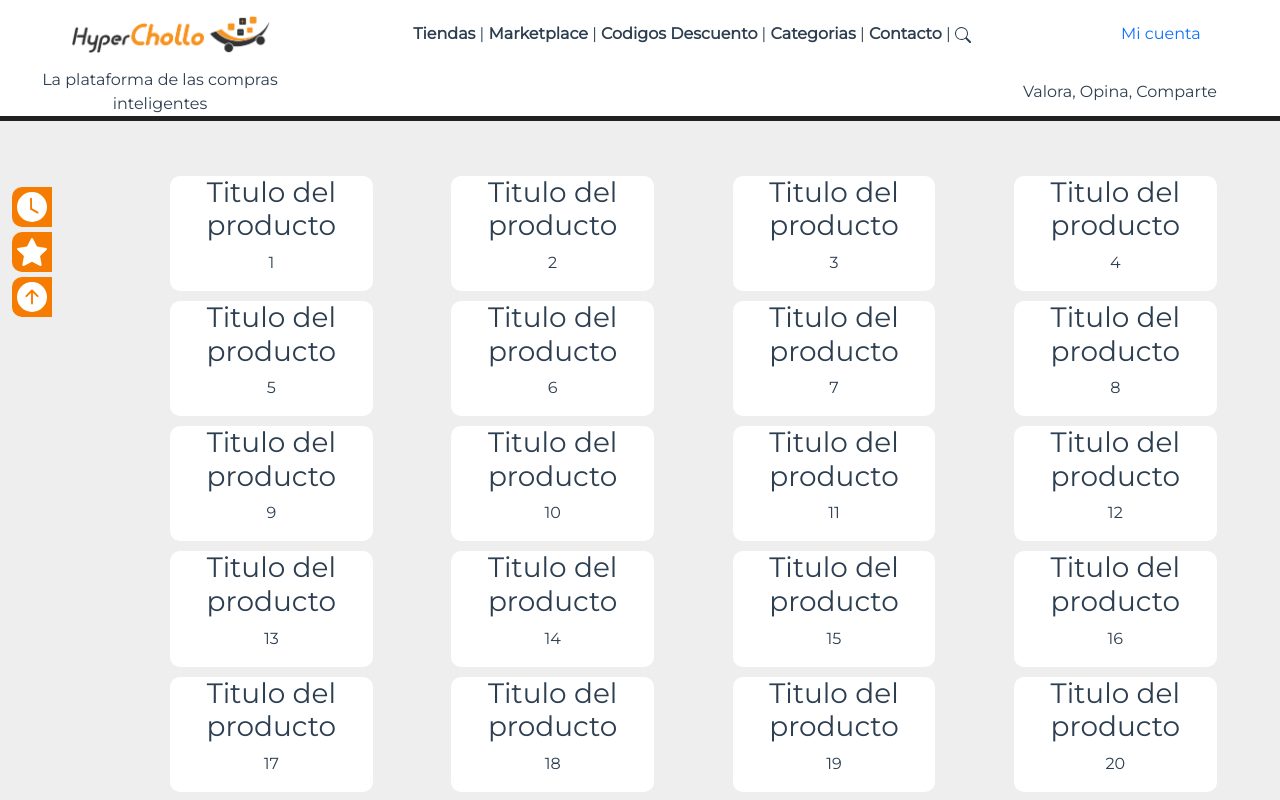
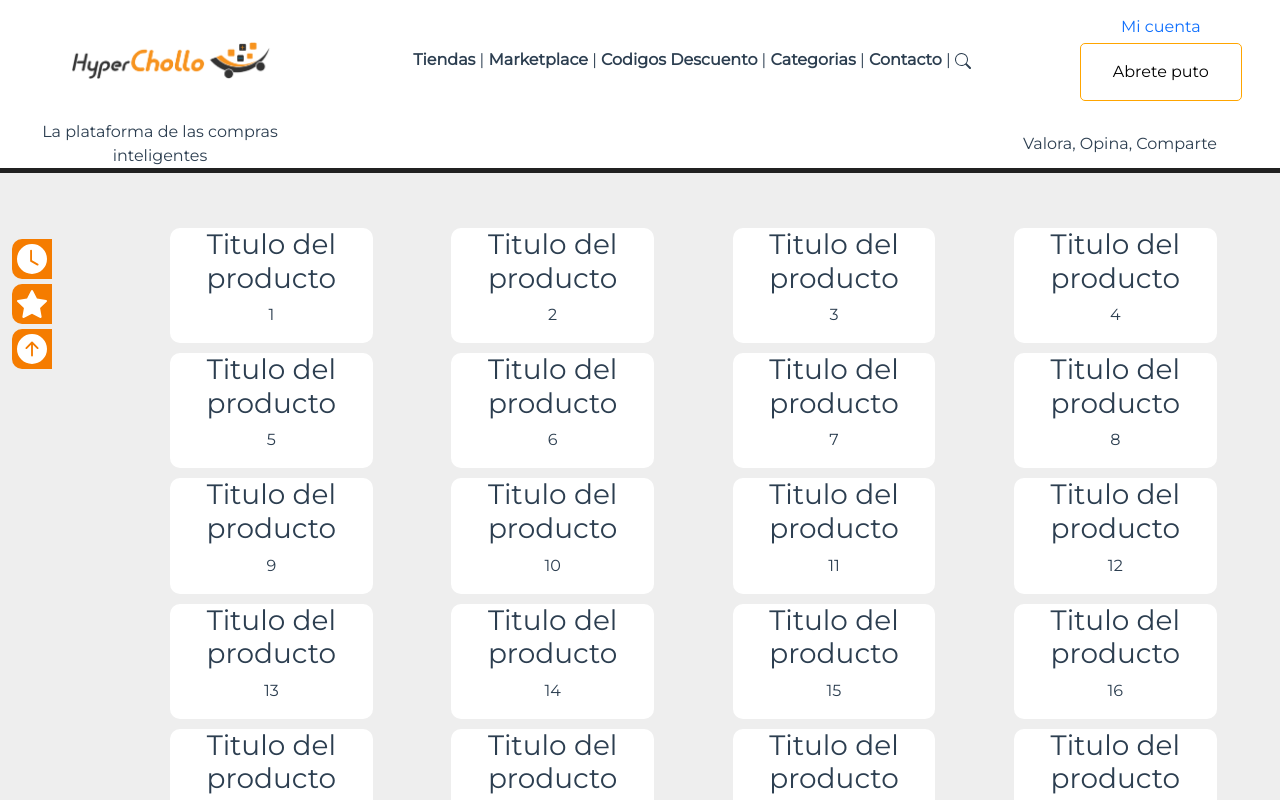
Before and after one commit to lolop93/miapp, a Vue app: page / in a window 1280 px wide. Shown: the top 800 px of the page. Built offline with nearby package versions, Linux system fonts and the light colour scheme.

Commit message:
Popup triste

```diff
--- a/src/App.vue
+++ b/src/App.vue
@@ -21,6 +21,7 @@
 
       <div class="col-lg-2 order-lg-3 order-2">
         <router-link style="text-decoration: none;" to="/cuenta">Mi cuenta</router-link>
+        <PopupLogin/>
       </div>
 
     </div>
@@ -65,11 +66,12 @@
 <script>
 
 import FooterPrincipal from '@/components/FooterPrincipal.vue'
+import PopupLogin from '@/components/PopupLogin.vue'
 
 export default {
   name: 'App',
   components: {
-    FooterPrincipal,
+    FooterPrincipal, PopupLogin
   },
   data: () => ({
     mostrar: 'vacio',
--- /dev/null
+++ b/src/components/PopupLogin.vue
@@ -0,0 +1,95 @@
+<template lang="html">
+
+  <button @click="estado = true" class="boton-login botlog">
+          Abrete puto
+      </button>
+
+        <div v-if="estado" class="modal-container">
+          <div class="button-container">
+            <hr>
+            <a href="#">Iniciar Sesión</a>
+            <hr>
+            <a href="#">Registrarse</a>
+            <hr>
+            <a href="#" @click="estado = false">Cerrar</a>
+            <hr>
+          </div>
+        </div>
+
+</template>
+
+<script>
+export default {
+  name: 'PopupLogin',
+  data: () => ({
+    estado: false
+  }),
+
+  methods: {
+    logFuncion:function(estado){
+      console.log(estado);
+    },
+  },
+}
+</script>
+
+<style lang="css" scoped>
+
+.boton-login{
+  background-color: orange; /* Green */
+  border: none;
+  color: white;
+  padding: 16px 32px;
+  text-align: center;
+  text-decoration: none;
+  display: inline-block;
+  font-size: 16px;
+  margin: 4px 2px;
+  transition-duration: 0.4s;
+  cursor: pointer;
+}
+.botlog {
+  background-color: white;
+  color: black;
+  min-height: 50px;
+  border: orange solid 1px;
+  border-radius: 5px;
+}
+
+.botlog:hover {
+  background-color: rgb(255, 183, 77);
+  color: white;
+}
+
+.modal-container {
+	position: relative;
+  z-index: 10;
+  display:block;
+	background: orange;
+	border-radius: .4em;
+  margin-top: 15px;
+  padding: 25px;
+
+}
+
+.modal-container:after {
+  content: '';
+	position: absolute;
+	top: 0;
+	left: 50%;
+	width: 0;
+	height: 0;
+	border: 19px solid transparent;
+	border-bottom-color: orange;
+	border-top: 0;
+	margin-left: -19px;
+	margin-top: -19px;
+}
+
+.modal-container a{
+  margin: 20px;
+  text-decoration: none;
+  display: block;
+}
+
+</style>
```
